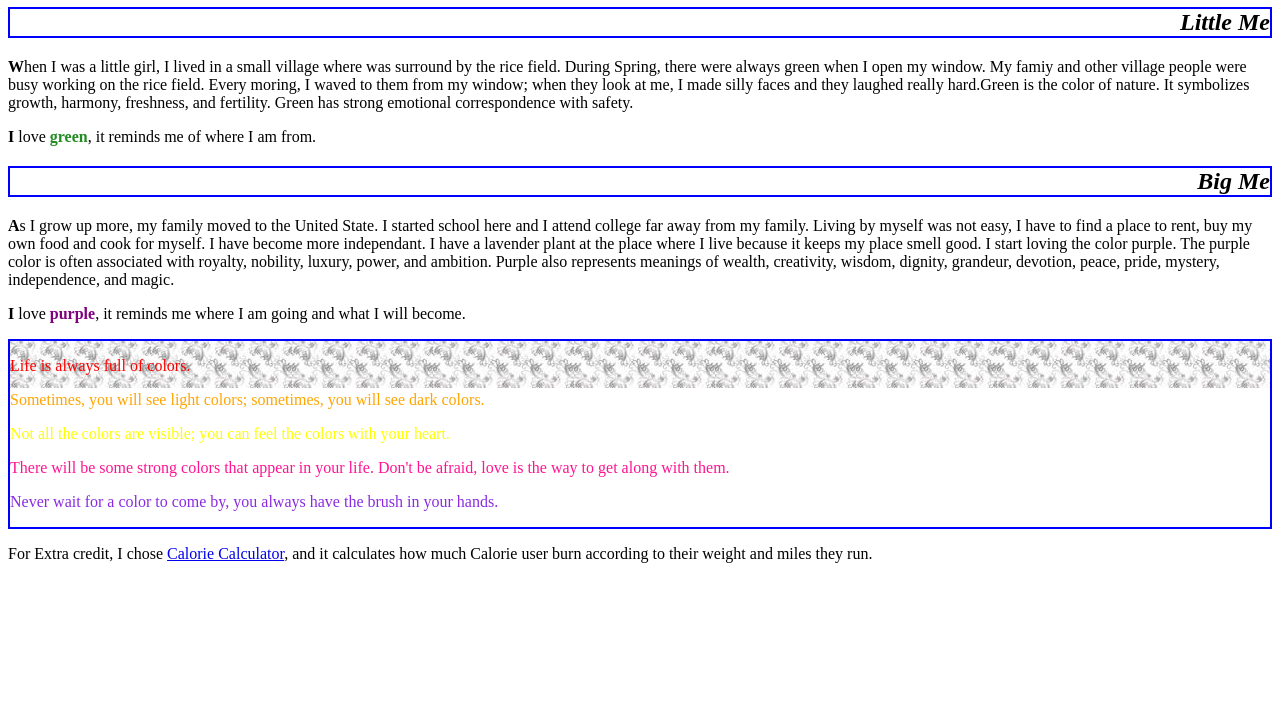
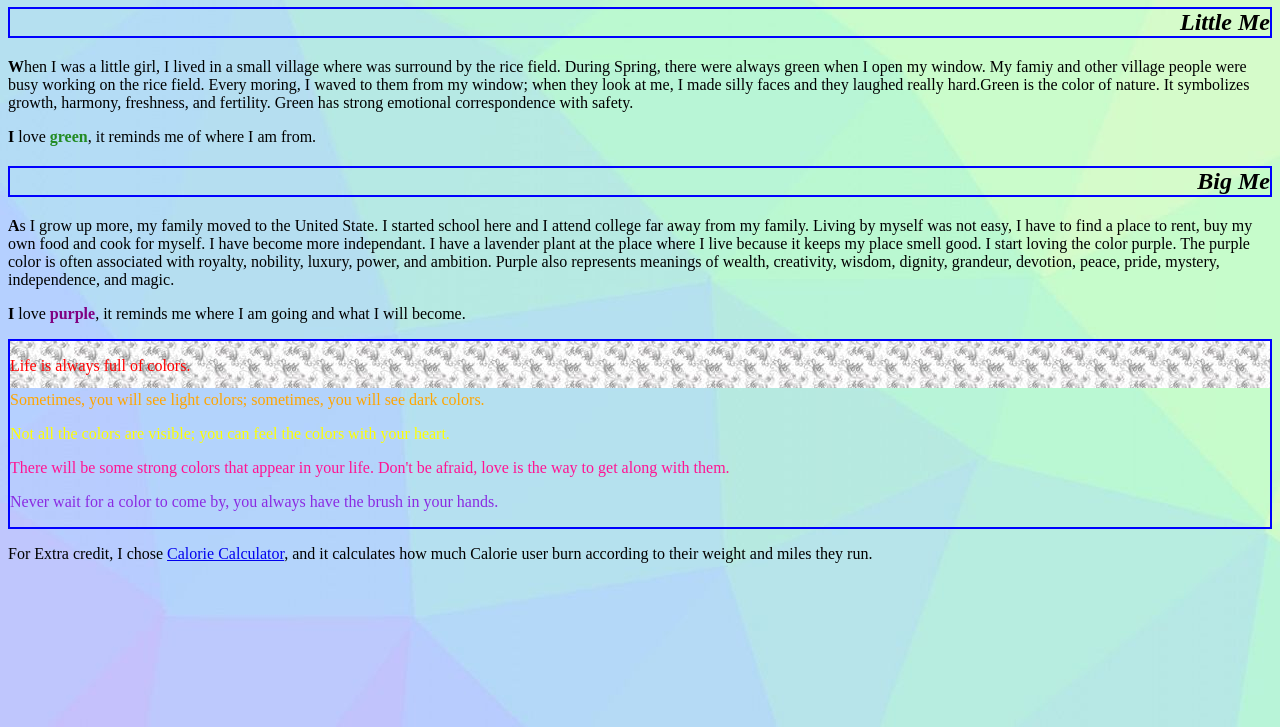
Before and after one commit to YUZHEN-SITU/YUZHEN-SITU.github.io, a plain HTML site: page hw5.html in a window 1280 px wide. Shown: the part 73-800 px from the top of the page. Drawn offline with Linux system fonts and the light colour scheme.

Commit message:
hw5 update

```diff
--- a/hw5.html
+++ b/hw5.html
@@ -8,7 +8,7 @@
 <meta name="description" content="This is a page to show who I am">
 </head>
 
-<body style="background-image:url('1567846');">
+<body style="background-image:url('1567846.jpg');">
     <header>
     <h1 style="text-align:center; color:purple;">Me And The Colors</h1>
     </header>
```
